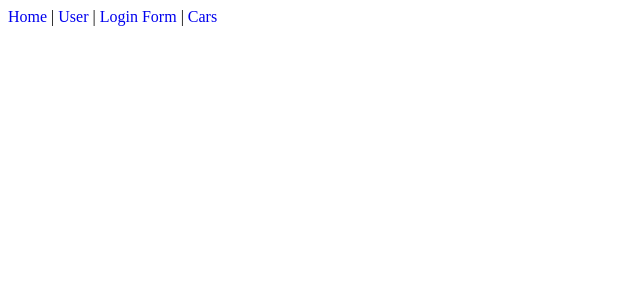
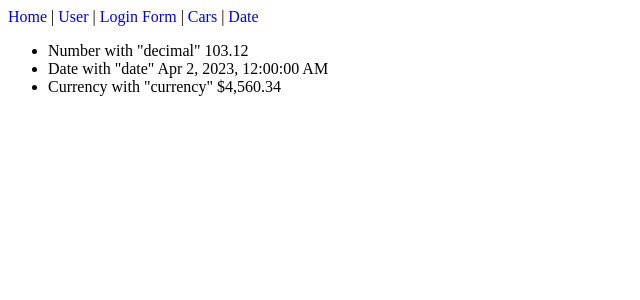
Before and after one commit to gen0sect/angular-test, an Angular app: page /date in a window 1280 px wide. Before the commit this address led to /. Shown: the top 300 px of the page, without its empty margins (0-640 px from the left). Built offline with nearby package versions, Linux system fonts and the light colour scheme.

Commit message:
tested formatting data with pipes

```diff
--- a/src/app/app.component.ts
+++ b/src/app/app.component.ts
@@ -12,6 +12,8 @@
       <a style="text-decoration:none" routerLink="/loginform"> Login Form</a>
       |
       <a style="text-decoration:none" routerLink="/cars">Cars</a>
+      |
+      <a style="text-decoration:none" routerLink="/date">Date</a>
     </nav>
     <router-outlet/>
   `,
--- a/src/app/app.routes.ts
+++ b/src/app/app.routes.ts
@@ -3,6 +3,7 @@
 import { UserComponent } from './user/user.component';
 import { LoginComponent } from './user/login.component';
 import { CarsComponent } from './car-service/car.component';
+import { DateComponent } from './date/date.component';
 
 export const routes: Routes = [
     {
@@ -24,5 +25,10 @@
         path:'cars',
         title: 'App Cars Page',
         component: CarsComponent
+    },
+    {
+        path:'date',
+        title: 'App Date Page',
+        component: DateComponent
     }
 ];
--- /dev/null
+++ b/src/app/date/date.component.ts
@@ -0,0 +1,19 @@
+import {Component} from '@angular/core';
+import {DecimalPipe, DatePipe, CurrencyPipe} from '@angular/common';
+
+@Component({
+  selector: 'app-root',
+  template: `
+    <ul>
+      <li>Number with "decimal" {{ num | number:"3.2-2" }}</li>
+      <li>Date with "date" {{ birthday | date:'medium' }}</li>
+      <li>Currency with "currency" {{ cost | currency }}</li>
+    </ul>
+  `,
+  imports: [DecimalPipe, DatePipe, CurrencyPipe],
+})
+export class DateComponent {
+  num = 103.1234;
+  birthday = new Date(2023, 3, 2);
+  cost = 4560.34;
+}
```
